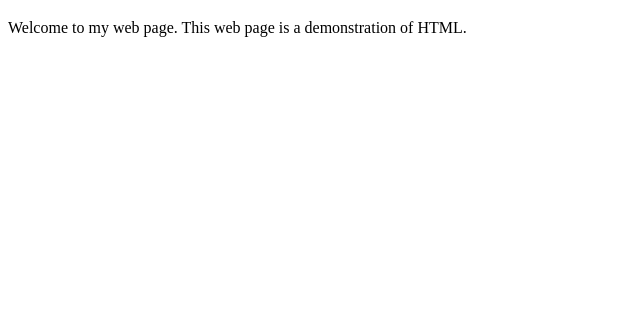
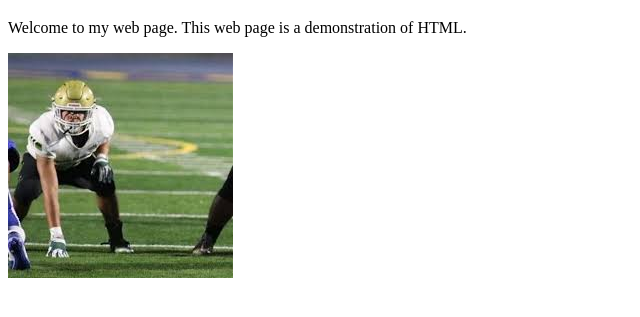
Before and after one commit to lucasb58/My-Web-Page, a plain HTML site: page index.html in a window 1280 px wide. Shown: the part 61-378 px from the top of the page, without its empty margins (0-640 px from the left). Drawn offline with Linux system fonts and the light colour scheme.

Commit message:
Update index.html

```diff
--- a/index.html
+++ b/index.html
@@ -7,6 +7,7 @@
     <p>
       Welcome to my web page. This web page is a demonstration of HTML.
     </p>
+    <img src= "foootballpic.jpg" alt= "a picture of myself in a football game">
  <!-- to add more paragraphs. use the beginning and end p like the one above-->
 
   </body>
```
